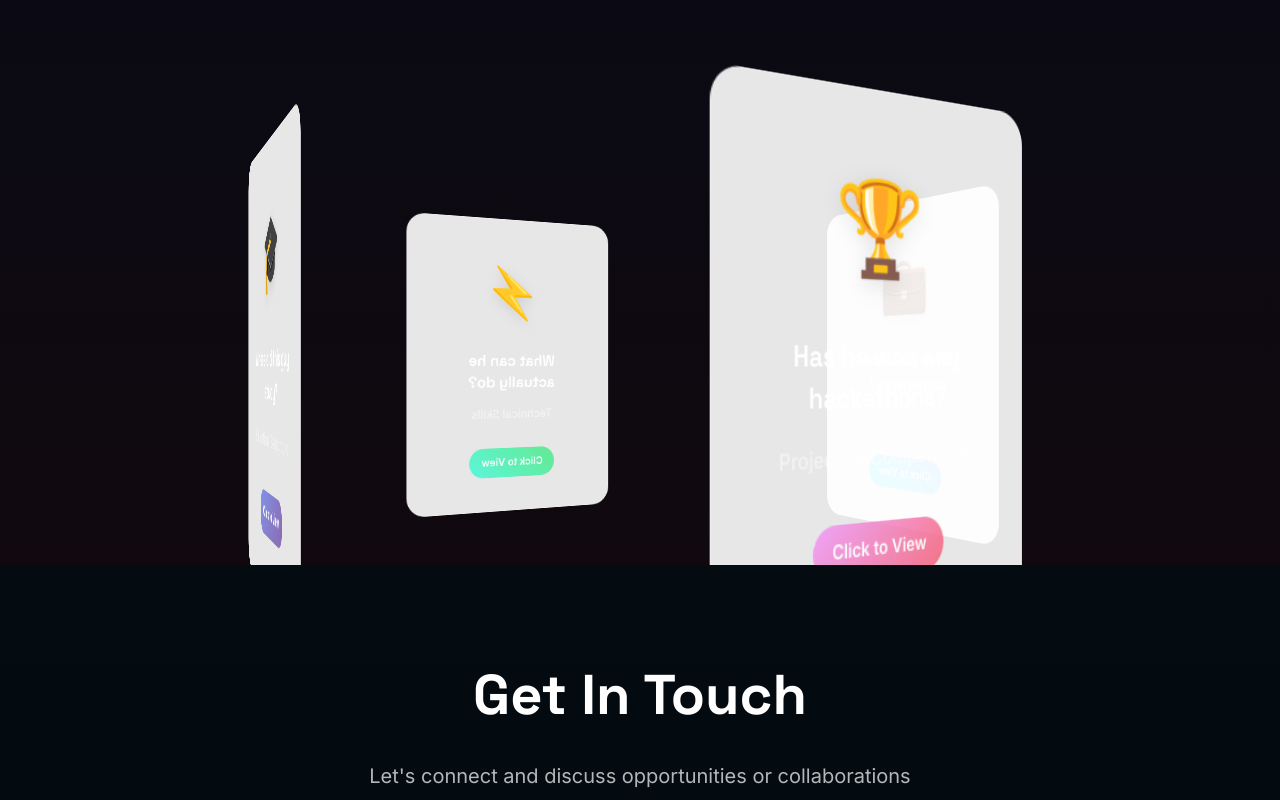
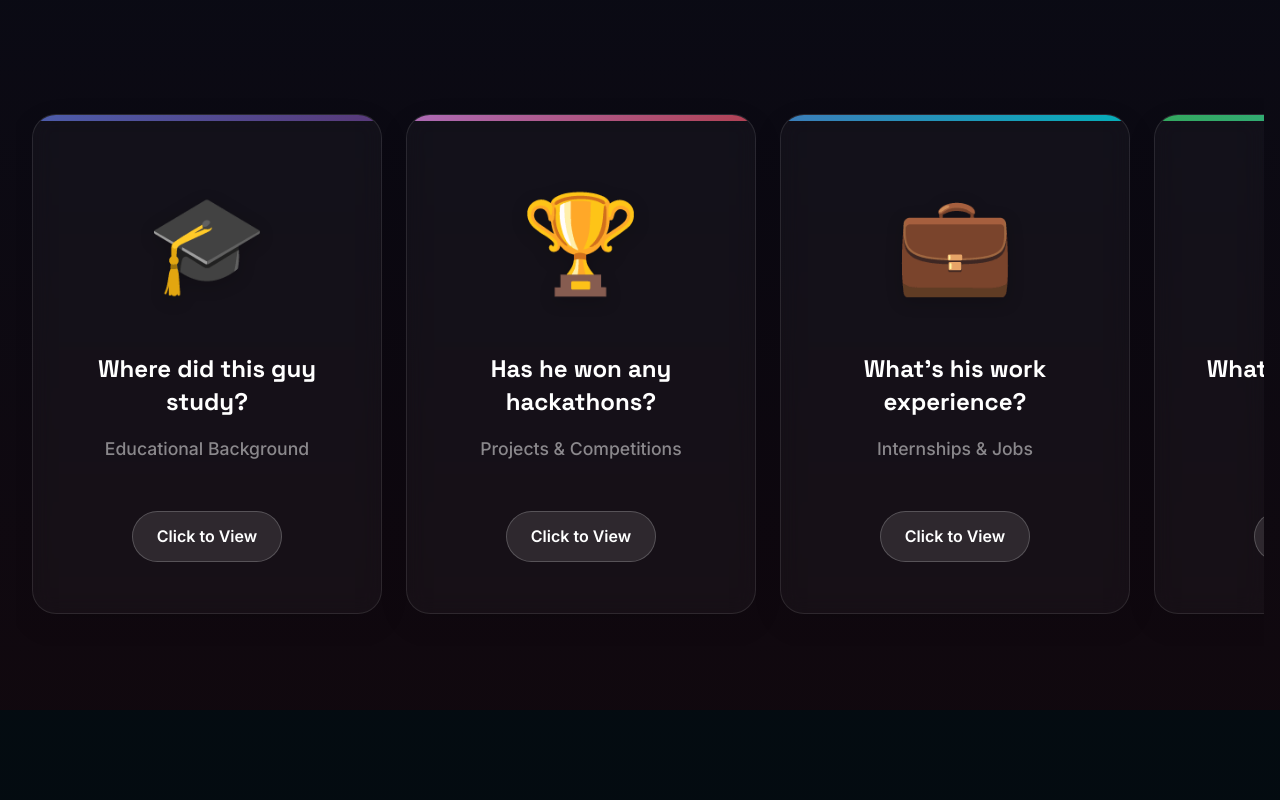
Before and after one commit to ajitg25/portfolioV2, a React (Vite) app: page / in a window 1280 px wide. Shown: the part 1340-2140 px from the top of the page. Built offline with nearby package versions, Linux system fonts and the light colour scheme.

Commit message:
fixed home page cards

```diff
--- a/src/components/LandingCards.css
+++ b/src/components/LandingCards.css
@@ -1,65 +1,60 @@
-.landing-cards-3d {
-    min-height: 80vh;
+.landing-cards-simple {
+    min-height: 90vh;
     display: flex;
     align-items: center;
     justify-content: center;
     background: linear-gradient(180deg, rgba(102, 126, 234, 0.05) 0%, rgba(245, 87, 108, 0.05) 100%);
-    overflow: hidden;
-    perspective: 1000px;
+    padding: 4rem 0;
 }
 
 .container {
     width: 100%;
+    max-width: 1800px;
+    margin: 0 auto;
+    padding: 0 1rem;
     display: flex;
     flex-direction: column;
     align-items: center;
 }
 
-.scene {
-    width: 300px;
-    height: 400px;
-    position: relative;
-    perspective: 1000px;
-    margin-top: 4rem;
-    cursor: grab;
+.section-header {
+    text-align: center;
+    margin-bottom: 4rem;
 }
 
-.scene:active {
-    cursor: grabbing;
+.section-header h2 {
+    font-size: 3rem;
+    margin-bottom: 0.5rem;
+    background: linear-gradient(135deg, #fff 0%, #a5b4fc 100%);
+    -webkit-background-clip: text;
+    -webkit-text-fill-color: transparent;
 }
 
-.carousel {
-    width: 100%;
-    height: 100%;
-    position: absolute;
-    transform-style: preserve-3d;
-    transition: transform 0.1s ease-out;
-    /* Smooth drag */
+.section-description {
+    color: var(--text-secondary);
+    font-size: 1.2rem;
 }
 
-.carousel-card {
-    position: absolute;
-    width: 280px;
-    height: 380px;
-    left: 10px;
-    top: 10px;
-    text-align: center;
-    transition: all 0.3s ease;
-    /* 3D Positioning */
-    transform: rotateY(calc(var(--i) * (360deg / var(--total)))) translateZ(350px);
-    backface-visibility: hidden;
-    /* Hide back of cards */
-    -webkit-backface-visibility: hidden;
+.cards-grid {
+    display: flex;
+    justify-content: center;
+    gap: 1.5rem;
+    width: 100%;
+    padding: 1rem;
+    perspective: 1000px;
 }
 
-/* Make cards double-sided or just visible from front?
-   Let's make them visible from both sides but maybe dim the back?
-   Actually, backface-visibility: hidden is safer for performance,
-   but for a carousel we want to see them spinning.
-   Let's remove backface-visibility: hidden so we can see them as they rotate.
-*/
-.carousel-card {
-    backface-visibility: visible;
+.simple-card {
+    width: 380px;
+    height: 550px;
+    position: relative;
+    cursor: pointer;
+    transition: transform 0.3s ease, box-shadow 0.3s ease;
+}
+
+.simple-card:hover {
+    transform: translateY(-15px);
+    z-index: 10;
 }
 
 .card-content {
@@ -70,14 +65,16 @@
     flex-direction: column;
     align-items: center;
     justify-content: center;
-    background: rgba(255, 255, 255, 0.9);
+    background: rgba(255, 255, 255, 0.03);
     border-radius: var(--radius-lg);
-    border: 1px solid rgba(255, 255, 255, 0.2);
+    border: 1px solid rgba(255, 255, 255, 0.1);
     box-shadow: 0 10px 30px rgba(0, 0, 0, 0.1);
     position: relative;
     overflow: hidden;
-    user-select: none;
-    /* Prevent text selection while dragging */
+    text-align: center;
+    backdrop-filter: blur(10px);
+    -webkit-backdrop-filter: blur(10px);
+    transition: border-color 0.3s ease, background 0.3s ease;
 }
 
 /* Gradient border effect */
@@ -89,66 +86,111 @@
     right: 0;
     height: 6px;
     background: var(--card-gradient);
+    opacity: 0.7;
+    transition: opacity 0.3s ease;
+}
+
+.simple-card:hover .card-content {
+    border-color: rgba(255, 255, 255, 0.3);
+    background: rgba(255, 255, 255, 0.07);
+    box-shadow: 0 30px 60px rgba(0, 0, 0, 0.3);
+}
+
+.simple-card:hover .card-content::before {
+    opacity: 1;
 }
 
 .card-emoji {
-    font-size: 4rem;
-    margin-bottom: var(--spacing-md);
-    filter: drop-shadow(0 4px 8px rgba(0, 0, 0, 0.1));
+    font-size: 6rem;
+    margin-bottom: var(--spacing-lg);
+    filter: drop-shadow(0 4px 8px rgba(0, 0, 0, 0.2));
+    transition: transform 0.3s ease;
+}
+
+.simple-card:hover .card-emoji {
+    transform: scale(1.1);
 }
 
 .card-question {
-    font-size: 1.25rem;
+    font-size: 1.5rem;
     color: var(--text-primary);
     margin: 0 0 var(--spacing-sm) 0;
     line-height: 1.4;
-    font-weight: 600;
+    font-weight: 700;
 }
 
 .card-subtitle {
     color: var(--text-muted);
-    font-size: 0.95rem;
+    font-size: 1.1rem;
     margin: 0;
     font-weight: 500;
 }
 
 .card-arrow {
-    margin-top: var(--spacing-lg);
-    padding: 0.5rem 1rem;
+    margin-top: var(--spacing-xl);
+    padding: 0.75rem 1.5rem;
     background: var(--card-gradient);
     color: white;
-    border-radius: 20px;
-    font-size: 0.85rem;
+    border-radius: 30px;
+    font-size: 1rem;
     font-weight: 600;
-    opacity: 0.8;
+    opacity: 0;
+    transform: translateY(20px);
     transition: all 0.3s ease;
 }
 
-.carousel-card:hover .card-arrow {
+.simple-card:hover .card-arrow {
     opacity: 1;
-    transform: scale(1.05);
+    transform: translateY(0);
 }
 
-.carousel-card:hover .card-content {
-    transform: translateY(-5px);
-    box-shadow: 0 20px 40px rgba(0, 0, 0, 0.2);
-    border-color: rgba(255, 255, 255, 0.8);
+/* Responsive Breakpoints */
+
+/* Large Laptops */
+@media (max-width: 1600px) {
+    .cards-grid {
+        justify-content: flex-start;
+        overflow-x: auto;
+        padding-bottom: 2rem;
+        flex-wrap: nowrap;
+        scroll-snap-type: x mandatory;
+        -webkit-overflow-scrolling: touch;
+        scrollbar-width: none;
+        -ms-overflow-style: none;
+    }
+
+    .cards-grid::-webkit-scrollbar {
+        display: none;
+    }
+
+    .simple-card {
+        flex: 0 0 auto;
+        scroll-snap-align: center;
+        /* Keep them big even on laptop scroll */
+        width: 350px;
+        height: 500px;
+    }
+
+    .card-arrow {
+        opacity: 1;
+        transform: translateY(0);
+        background: rgba(255, 255, 255, 0.1);
+        border: 1px solid rgba(255, 255, 255, 0.2);
+    }
 }
 
+/* Tablets/Mobile */
 @media (max-width: 768px) {
-    .scene {
-        width: 260px;
-        height: 340px;
-    }
-
-    .carousel-card {
-        width: 240px;
-        height: 320px;
-        /* Reduce radius for mobile */
-        transform: rotateY(calc(var(--i) * (360deg / var(--total)))) translateZ(280px);
+    .simple-card {
+        width: 280px;
+        height: 400px;
     }
 
     .card-emoji {
-        font-size: 3rem;
+        font-size: 4rem;
+    }
+
+    .card-question {
+        font-size: 1.2rem;
     }
 }
--- a/src/components/LandingCards.tsx
+++ b/src/components/LandingCards.tsx
@@ -1,4 +1,4 @@
-import { useEffect, useRef, useState } from 'react';
+import React from 'react';
 import './LandingCards.css';
 
 interface LandingCardsProps {
@@ -6,56 +6,6 @@ interface LandingCardsProps {
 }
 
 const LandingCards = ({ onNavigate }: LandingCardsProps) => {
-    const [rotation, setRotation] = useState(0);
-    const [isDragging, setIsDragging] = useState(false);
-    const [startX, setStartX] = useState(0);
-    const [startRotation, setStartRotation] = useState(0);
-    const carouselRef = useRef<HTMLDivElement>(null);
-
-    // Auto-rotate effect
-    useEffect(() => {
-        if (!isDragging) {
-            const interval = setInterval(() => {
-                setRotation(prev => prev - 0.2);
-            }, 20);
-            return () => clearInterval(interval);
-        }
-    }, [isDragging]);
-
-    const handleMouseDown = (e: React.MouseEvent) => {
-        setIsDragging(true);
-        setStartX(e.pageX);
-        setStartRotation(rotation);
-        if (carouselRef.current) {
-            carouselRef.current.style.cursor = 'grabbing';
-        }
-    };
-
-    const handleMouseMove = (e: React.MouseEvent) => {
-        if (!isDragging) return;
-        const diff = e.pageX - startX;
-        setRotation(startRotation + diff * 0.5);
-    };
-
-    const handleMouseUp = () => {
-        setIsDragging(false);
-        if (carouselRef.current) {
-            carouselRef.current.style.cursor = 'grab';
-        }
-    };
-
-    const handleTouchStart = (e: React.TouchEvent) => {
-        setIsDragging(true);
-        setStartX(e.touches[0].pageX);
-        setStartRotation(rotation);
-    };
-
-    const handleTouchMove = (e: React.TouchEvent) => {
-        if (!isDragging) return;
-        const diff = e.touches[0].pageX - startX;
-        setRotation(startRotation + diff * 0.5);
-    };
-
     const cards = [
         {
             emoji: '🎓',
@@ -88,43 +38,25 @@ const LandingCards = ({ onNavigate }: LandingCardsProps) => {
     ];
 
     return (
-        <section className="landing-cards-3d">
+        <section className="landing-cards-simple">
             <div className="container">
                 <div className="section-header">
                     <h2>Explore My World 🌍</h2>
                     <p className="section-description">
-                        Drag to rotate and explore different aspects of my journey
+                        Click a card to navigate
                     </p>
                 </div>
 
-                <div
-                    className="scene"
-                    onMouseDown={handleMouseDown}
-                    onMouseMove={handleMouseMove}
-                    onMouseUp={handleMouseUp}
-                    onMouseLeave={handleMouseUp}
-                    onTouchStart={handleTouchStart}
-                    onTouchMove={handleTouchMove}
-                    onTouchEnd={handleMouseUp}
-                    ref={carouselRef}
-                >
-                    <div
-                        className="carousel"
-                        style={{ transform: `rotateY(${rotation}deg)` }}
-                    >
+                <div className="cards-grid">
                     {cards.map((card, index) => (
                         <div
                             key={index}
-                                className="carousel-card"
+                            className="simple-card"
                             onClick={() => {
-                                    if (!isDragging) { // Prevent click when dragging
                                 onNavigate(card.id);
                                 window.scrollTo({ top: 0, behavior: 'smooth' });
-                                    }
                             }}
                             style={{
-                                    '--i': index,
-                                    '--total': cards.length,
                                 '--card-gradient': card.gradient
                             } as React.CSSProperties}
                         >
@@ -138,7 +70,6 @@ const LandingCards = ({ onNavigate }: LandingCardsProps) => {
                     ))}
                 </div>
             </div>
-            </div>
         </section>
     );
 };
```
Lines whose indentation alone changed are shown as unchanged.
